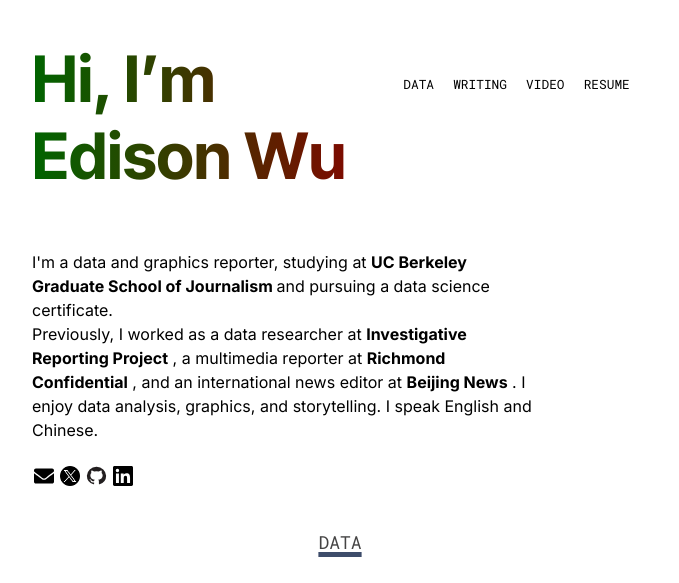
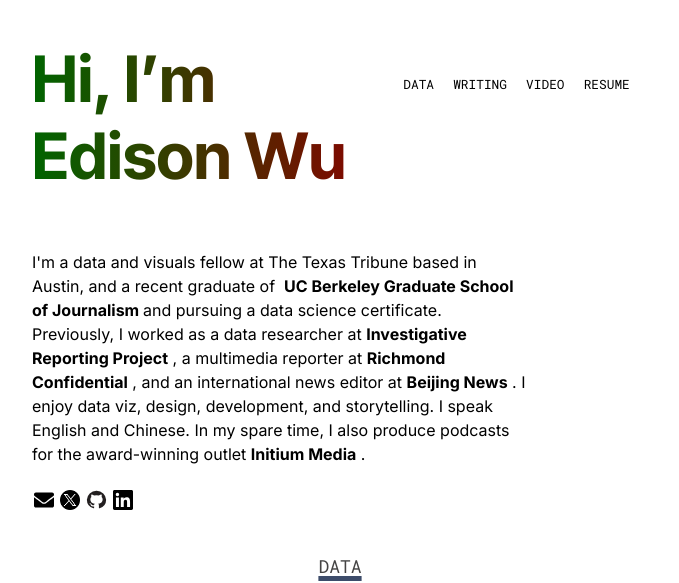
Before and after one commit to edisonyzwu/edisonyzwu.github.io, a plain HTML site: page index.html in a window 1280 px wide. Shown: the top 583 px of the page, without its empty margins (284-963 px from the left). Drawn offline with Linux system fonts and the light colour scheme.

Commit message:
update profile

```diff
--- a/index.html
+++ b/index.html
@@ -52,7 +52,8 @@
       </div>
 
       <p class="col-6 bio">
-        I'm a data and graphics reporter, studying at
+        I'm a data and visuals fellow at The Texas Tribune based in Austin, and a recent graduate
+        of
         <span class="berkeley">
           <a href="https://journalism.berkeley.edu/person/edison-wu/" target="_blank">
             UC Berkeley Graduate School of Journalism
@@ -66,7 +67,10 @@
         <strong>Richmond Confidential</strong>
         , and an international news editor at
         <strong>Beijing News</strong>
-        . I enjoy data analysis, graphics, and storytelling. I speak English and Chinese.
+        . I enjoy data viz, design, development, and storytelling. I speak English and Chinese. In
+        my spare time, I also produce podcasts for the award-winning outlet
+        <strong>Initium Media</strong>
+        .
       </p>
 
       <div class="row contact">
```
